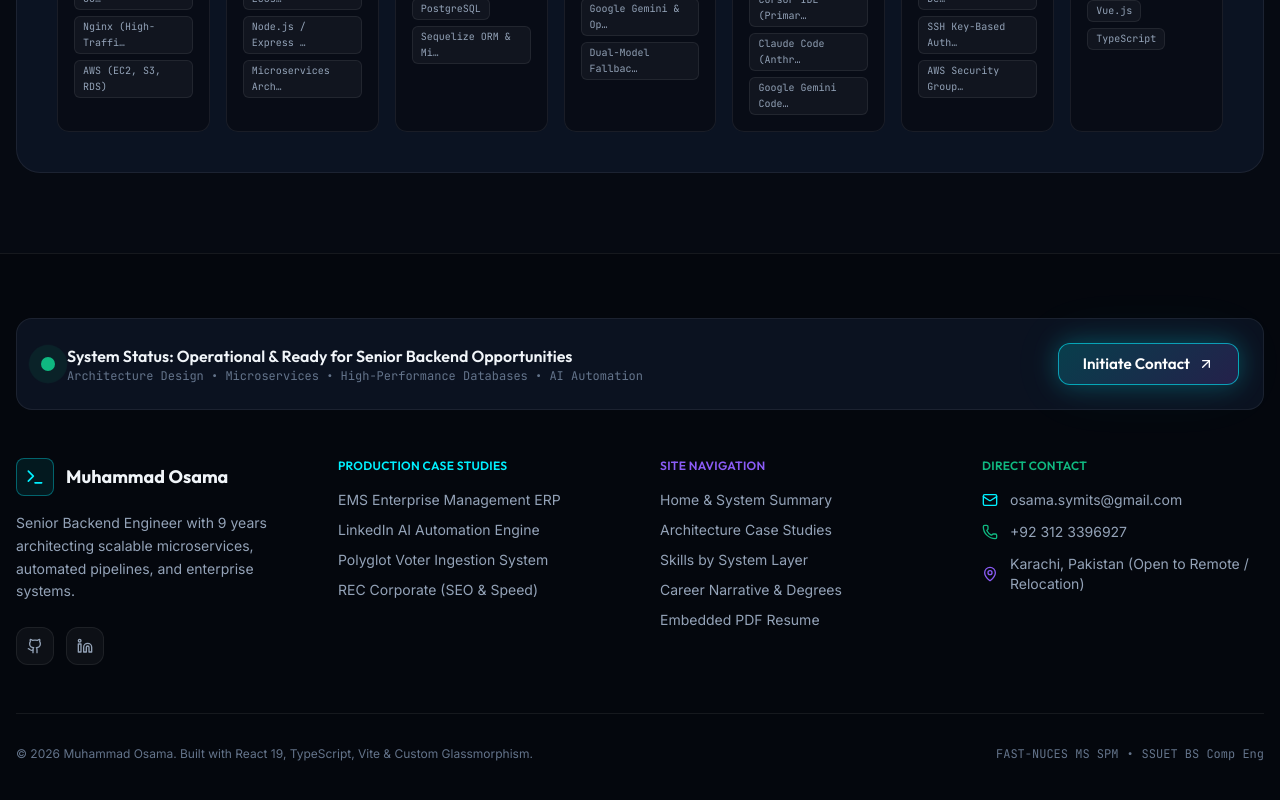
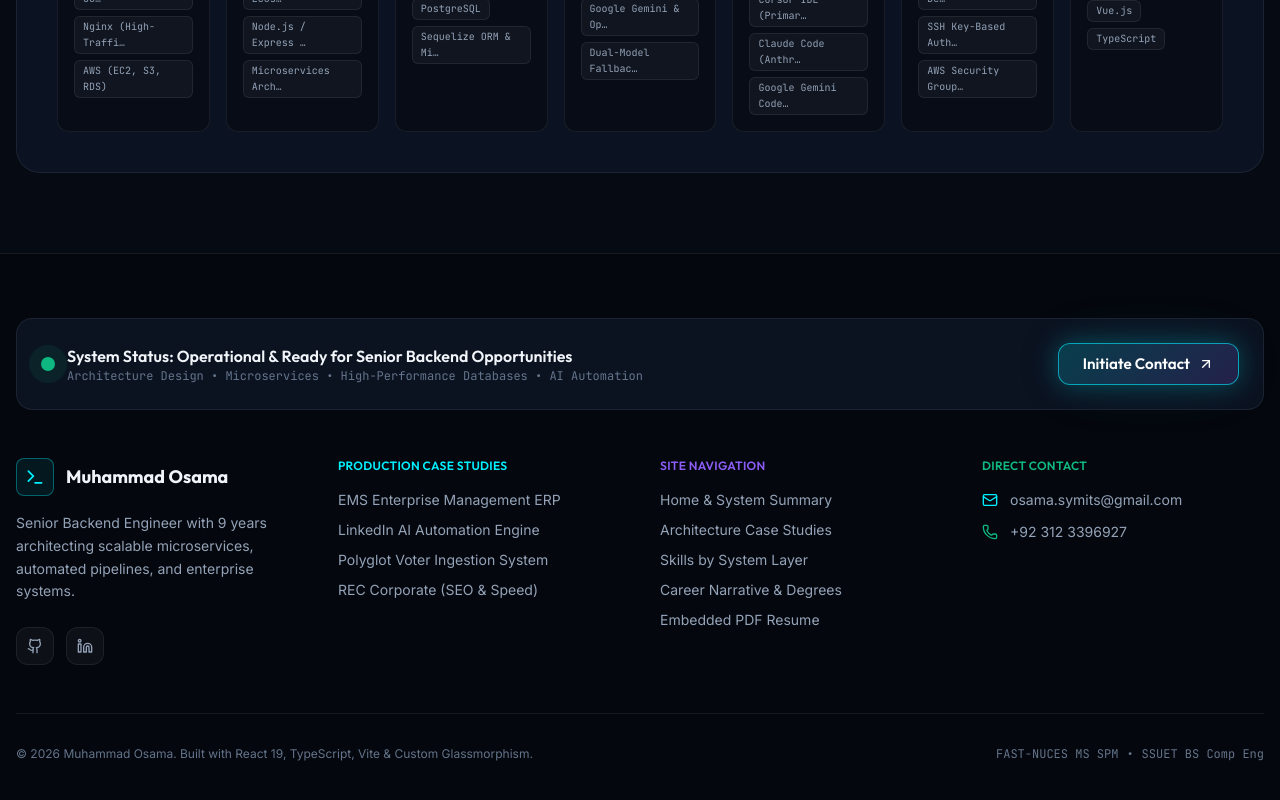
Before and after one commit to mosamaeng/mosamaeng.github.io, a React (Vite) app: page / in a window 1280 px wide. Shown: the part 2567-3367 px from the top of the page. Built offline with nearby package versions, Linux system fonts and the light colour scheme.

Commit message:
location removed from footer

```diff
--- a/src/components/Footer.tsx
+++ b/src/components/Footer.tsx
@@ -125,10 +125,10 @@ export const Footer: React.FC = () => {
                   +92 312 3396927
                 </a>
               </li>
-              <li className="flex items-center gap-3">
+              {/* <li className="flex items-center gap-3">
                 <MapPin className="w-4 h-4 shrink-0" style={{ color: 'var(--accent-violet)' }} />
-                <span>Karachi, Pakistan (Open to Remote / Relocation)</span>
-              </li>
+                <span>Karachi, Pakistan</span>
+              </li> */}
             </ul>
           </div>
 
```
